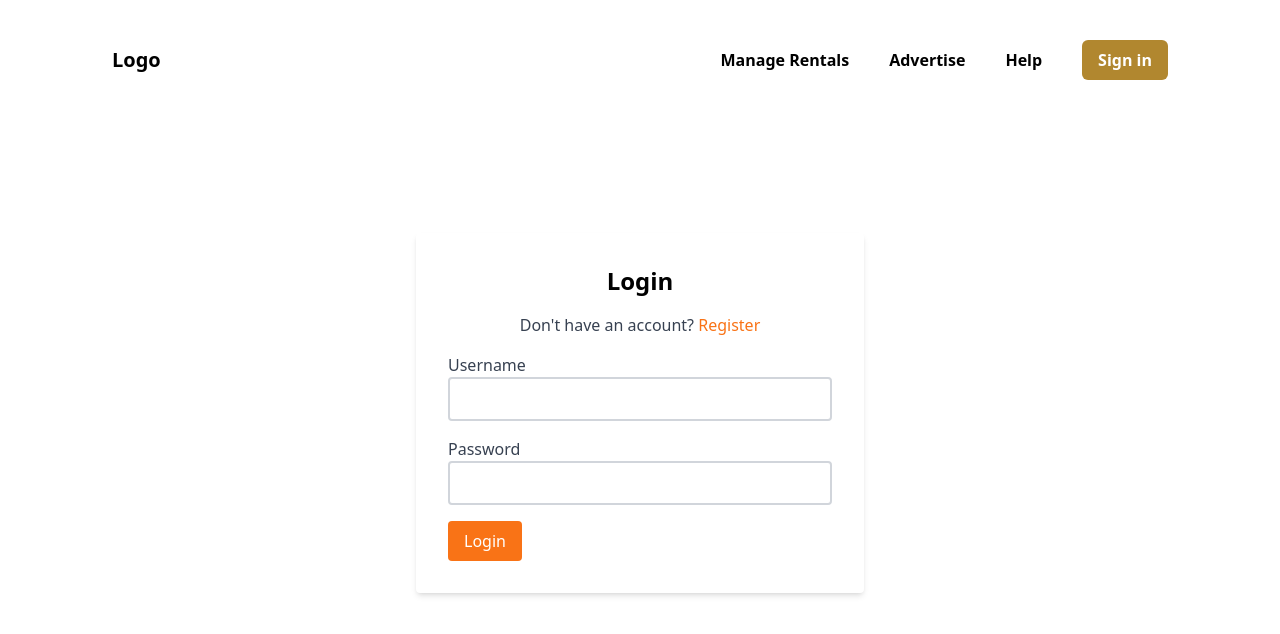
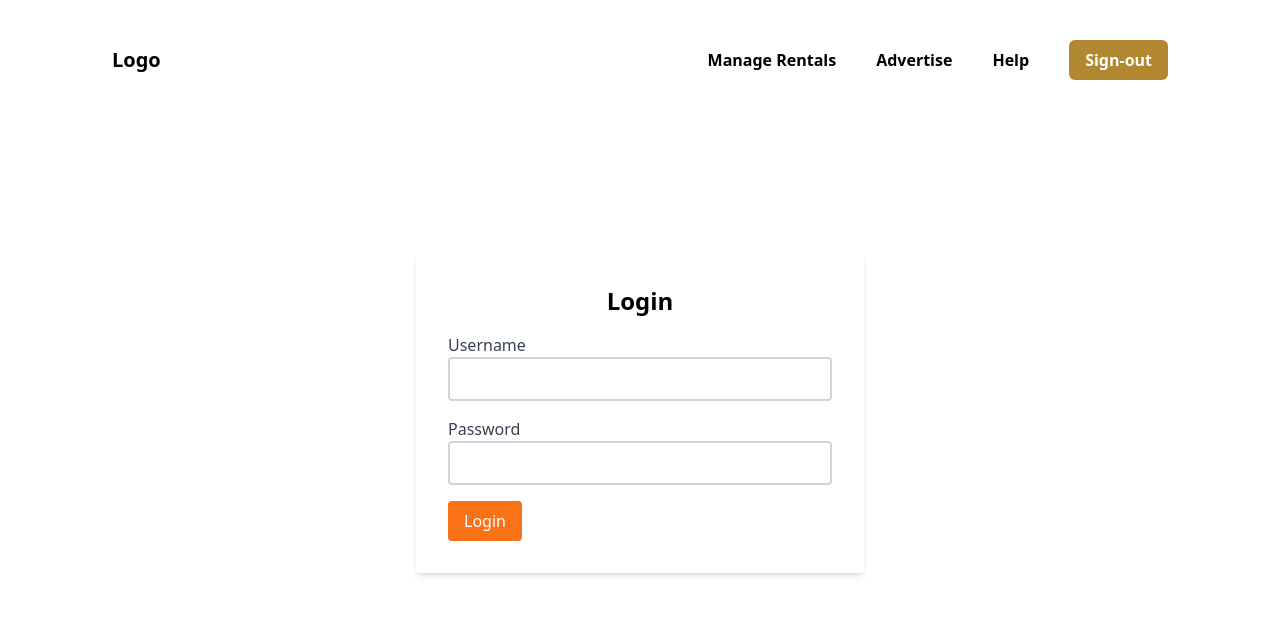
Before and after one commit to jagdish47/rental-apartment, a React (Create React App) app: page /login in a window 1280 px wide. Shown: the top 634 px of the page. Built offline with nearby package versions, Linux system fonts and the light colour scheme.

Commit message:
completed

```diff
--- a/src/components/AddApartmentForm.jsx
+++ b/src/components/AddApartmentForm.jsx
@@ -24,6 +24,13 @@ const AddApartmentForm = ({ isOpen }) => {
   };
 
   const handleSubmit = (e) => {
+    const { image, price1db, price2dbs, price3dbs, address } = formData;
+
+    if (!image || !price1db || !price2dbs || !price3dbs || !address) {
+      alert("Please fill all the Values");
+      return;
+    }
+
     e.preventDefault();
     dispatch(addApartment(formData));
     isOpen(false);
--- a/src/components/Header.jsx
+++ b/src/components/Header.jsx
@@ -1,6 +1,9 @@
 import { Link } from "react-router-dom";
+import { useSelector } from "react-redux";
 
 const Header = () => {
+  const isLogedIn = useSelector((state) => state.login.open);
+
   return (
     <div className="flex flex-col sm:flex-row items-center justify-between px-28 py-10">
       <div className="mb-4 sm:mb-0">
@@ -14,7 +17,7 @@ const Header = () => {
         <p className="mb-2 sm:mb-0">Help</p>
         <Link to="/login">
           <button className="bg-[#B1872F] text-white px-4 py-2 rounded-md">
-            Sign in
+            {isLogedIn ? "Sign-in" : "Sign-out"}
           </button>
         </Link>
       </div>
--- /dev/null
+++ b/src/feature/Login/loginSlice.js
@@ -0,0 +1,19 @@
+import { createSlice } from "@reduxjs/toolkit";
+
+const initialState = {
+  open: false,
+};
+
+const loginSlice = createSlice({
+  name: "login",
+  initialState,
+
+  reducers: {
+    logedIn: (state) => {
+      state.open = !state.open;
+    },
+  },
+});
+
+export default loginSlice.reducer;
+export const { logedIn } = loginSlice.actions;
--- a/src/pages/Login.jsx
+++ b/src/pages/Login.jsx
@@ -1,7 +1,11 @@
 import React, { useState } from "react";
 import { useNavigate } from "react-router-dom";
+import { useDispatch } from "react-redux";
+import { logedIn } from "../feature/Login/loginSlice";
 
 const Login = () => {
+  const dispatch = useDispatch();
+
   const [username, setUsername] = useState("");
   const [password, setPassword] = useState("");
 
@@ -11,6 +15,7 @@ const Login = () => {
     e.preventDefault();
 
     if (username === "admin" && password === "admin") {
+      dispatch(logedIn());
       navigate("/dashboard");
     } else {
       alert("Please! Enter Valid Credentials");
@@ -21,16 +26,6 @@ const Login = () => {
     <div className="h-[585px] flex items-center justify-center bg-white ">
       <div className="bg-white p-8 rounded shadow-md w-full max-w-md">
         <h2 className="text-2xl font-bold mb-4 text-center">Login</h2>
-
-        <p className="mb-4 text-center text-gray-700">
-          Don't have an account?{" "}
-          <span
-            onClick={() => {}}
-            className="text-orange-500 hover:underline cursor-pointer"
-          >
-            Register
-          </span>
-        </p>
 
         <form onSubmit={handleLogin}>
           <div className="mb-4">
--- a/src/store.js
+++ b/src/store.js
@@ -1,10 +1,12 @@
 import { configureStore } from "@reduxjs/toolkit";
 
 import apartmentReducer from "./feature/Apartment/apartmentSlice";
+import loginReducer from "./feature/Login/loginSlice";
 
 const store = configureStore({
   reducer: {
     apartment: apartmentReducer,
+    login: loginReducer,
   },
 });
 
```
